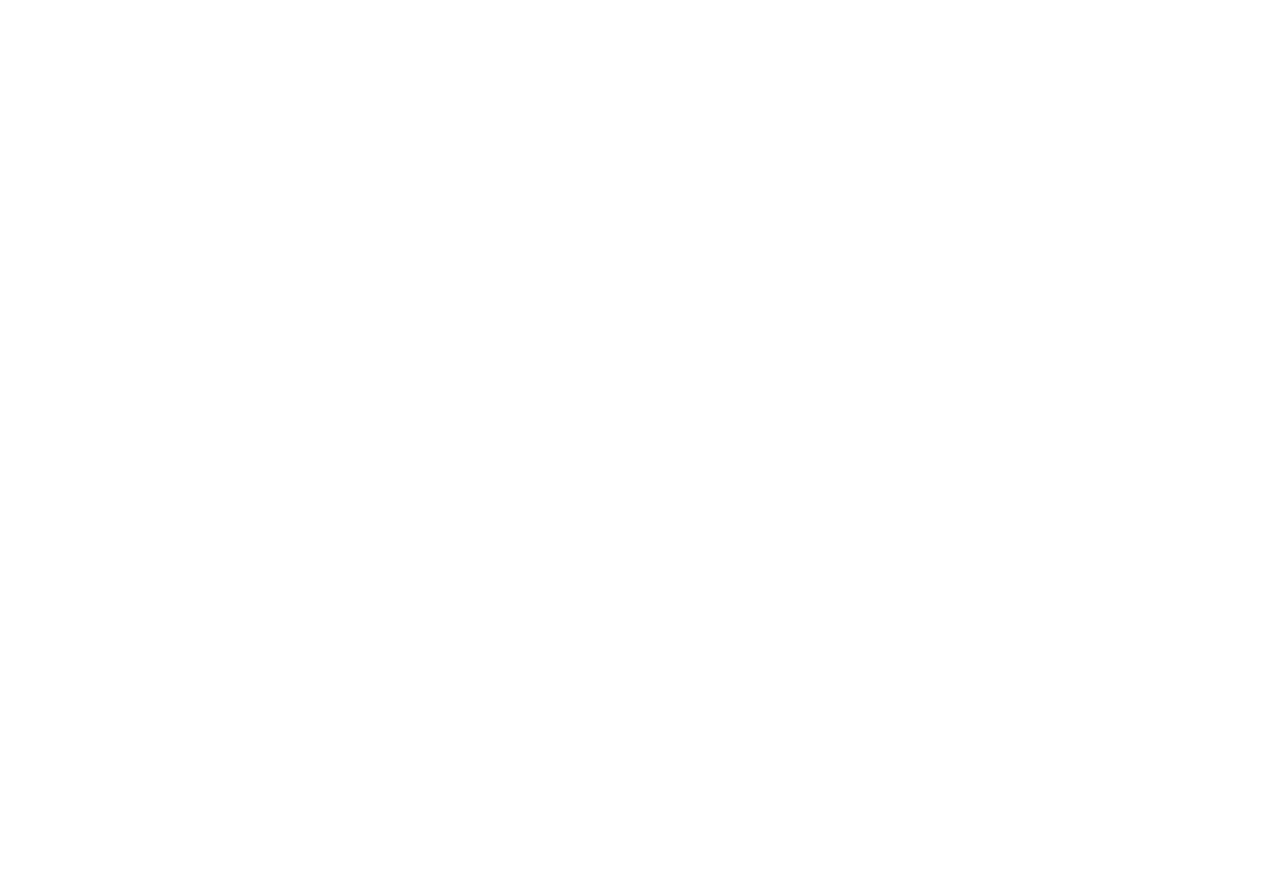
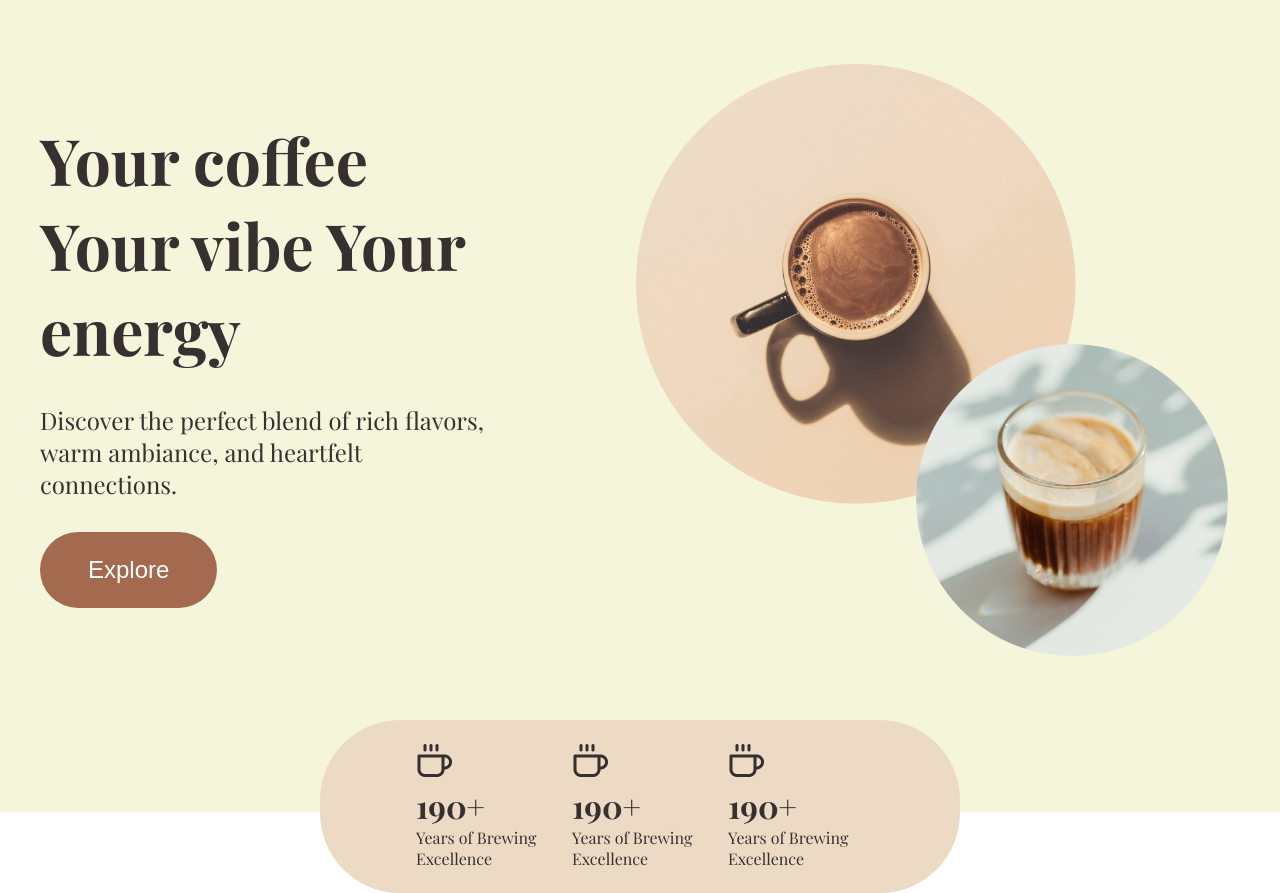
Before and after one commit to Iftekhar-Anamul/Coffe-Shop, a plain HTML site: page index.html in a window 1280 px wide. Before the commit the page ends 800 px from the top, so only its background shows below. Drawn offline with nearby package versions, Linux system fonts and the light colour scheme; a web font is replaced by a local one.

Commit message:
hero section added

```diff
--- a/css/style.css
+++ b/css/style.css
@@ -0,0 +1,104 @@
+@import url("https://fonts.googleapis.com/css2?family=Playfair+Display:ital,wght@0,400..900;1,400..900&display=swap");
+@import url("https://fonts.googleapis.com/css2?family=Poppins:ital,wght@0,100;0,200;0,300;0,400;0,500;0,600;0,700;0,800;0,900;1,100;1,200;1,300;1,400;1,500;1,600;1,700;1,800;1,900&display=swap");
+
+:root {
+  --heading-1: 4rem;
+  --heading-2: 3rem;
+  --heading-3: 2rem;
+  --primary-body: 1rem;
+  --sub-body: 1.5rem;
+  --black: #363031;
+  --brown: #a36a4f;
+  --white: #fff;
+}
+* {
+  margin: 0;
+  padding: 0;
+  box-sizing: border-box;
+}
+body {
+  color: var(--black);
+  font-family: "Playfair Display", serif;
+}
+.container {
+  max-width: 1200px;
+  margin: 0 auto;
+}
+h1 {
+  font-size: var(--heading-1);
+  font-weight: 700;
+
+  /* line-height: 80px; */
+
+  /* color: var(var(--black)); */
+}
+h2 {
+  font-size: var(--heading-2);
+  color: var(--white);
+}
+h3 {
+  font-size: var(--heading-3);
+  /* color: var(--black); */
+}
+/* font-family: "Playfair Display", serif; */
+/* font-family: "Poppins", serif; */
+#hero {
+  background-color: beige;
+  padding: 64px 0 152px 0;
+  /* height: 85vh; */
+  position: relative;
+}
+.hero-section {
+  /* background-color: bisque; */
+  display: flex;
+  align-items: center;
+  gap: 140px;
+  justify-content: space-between;
+}
+.hero-content {
+  max-width: 38%;
+  display: flex;
+  flex-direction: column;
+  gap: 32px;
+  align-items: start;
+}
+.hero-content .hero-p {
+  font-size: var(--sub-body);
+}
+.hero-content .btn {
+  background-color: var(--brown);
+  color: var(--white);
+  border: none;
+  font-size: var(--sub-body);
+  border-radius: 3rem;
+  padding: 24px 48px;
+  transition: all ease-in-out 0.4s;
+}
+.hero-content .btn:hover {
+  /* color: var(--brown); */
+  background-color: var(--black);
+}
+.hero-img {
+  width: 62%;
+}
+.hero-img img {
+  width: 592px;
+}
+
+.Achievements {
+  max-width: 700px;
+  background-color: #ecdac4;
+  display: flex;
+  align-items: center;
+  gap: 20px;
+  justify-content: space-between;
+  padding: 24px 96px;
+  border-radius: 80px;
+  position: absolute;
+  bottom: -10%;
+  left: 50%;
+  transform: translateX(-50%);
+  /* display: none; */
+}
+
+/* hero section ends here */
--- a/index.html
+++ b/index.html
@@ -6,5 +6,47 @@
     <title>ICU Assignment</title>
     <link rel="stylesheet" href="css/style.css" />
   </head>
-  <body></body>
+  <body>
+    <main>
+      <section id="hero">
+        <div class="container">
+          <div class="hero-section">
+            <div class="hero-content">
+              <h1>Your coffee Your vibe Your energy</h1>
+              <p class="hero-p">
+                Discover the perfect blend of rich flavors, warm ambiance, and
+                heartfelt connections.
+              </p>
+              <button class="btn">Explore</button>
+            </div>
+            <div class="hero-img">
+              <img src="assets/images/Hero-images.png" alt="" />
+            </div>
+          </div>
+        </div>
+        <!-- Achievements -->
+        <div class="Achievements">
+          <!-- single achievement 1 -->
+          <div class="achievement">
+            <img src="assets/images/coffee-icon.png" alt="" />
+            <h3>190+</h3>
+            <p>Years of Brewing Excellence</p>
+          </div>
+          <!-- single achievement 2 -->
+          <div class="achievement">
+            <img src="assets/images/coffee-icon.png" alt="" />
+            <h3>190+</h3>
+            <p>Years of Brewing Excellence</p>
+          </div>
+          <!-- single achievement 3 -->
+          <div class="achievement">
+            <img src="assets/images/coffee-icon.png" alt="" />
+            <h3>190+</h3>
+            <p>Years of Brewing Excellence</p>
+          </div>
+        </div>
+      </section>
+      <!-- hero sectin ends here -->
+    </main>
+  </body>
 </html>
```
Also changed, not shown: assets/images/Hero-images.png (added), assets/images/coffee-icon.png (added).
